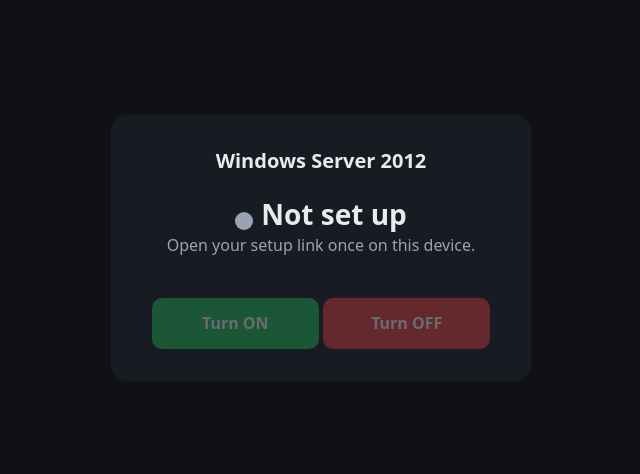
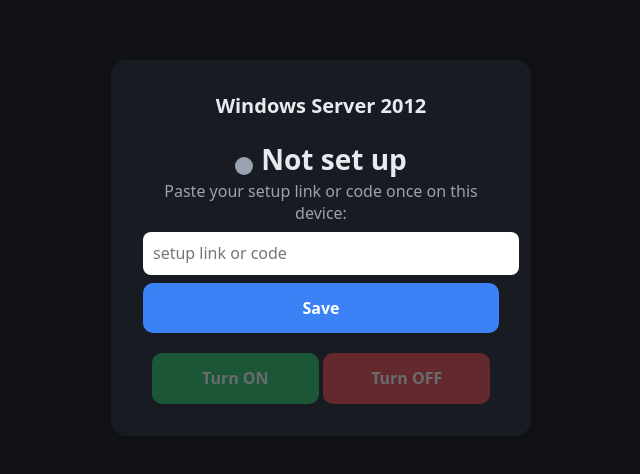
Before and after one commit to kburchett/server-control, a plain HTML site: page index.html in a window 1280 px wide. Shown: the part 152-626 px from the top of the page, without its empty margins (319-959 px from the left). Drawn offline with Linux system fonts and the light colour scheme.

Commit message:
paste-to-setup box

```diff
--- a/index.html
+++ b/index.html
@@ -63,6 +63,12 @@
 }
 $('on').onclick = () => power('start');
 $('off').onclick = () => power('stop');
-if (!TOKEN) { $('state').textContent = 'Not set up'; $('hint').textContent = 'Open your setup link once on this device.'; $('on').disabled = $('off').disabled = true; }
+if (!TOKEN) {
+  $('state').textContent = 'Not set up';
+  $('hint').innerHTML = 'Paste your setup link or code once on this device:<br><input id="code" style="width:100%;margin-top:8px;padding:10px;border-radius:8px;border:0;font:inherit" placeholder="setup link or code"><button id="save" style="width:100%;margin-top:8px;background:#3b82f6">Save</button>';
+  $('on').disabled = $('off').disabled = true;
+  $('save').onclick = () => { const v = $('code').value.trim(); const c = (v.match(/k=([A-Za-z0-9+/=]+)/) || [, v])[1];
+    try { atob(c); localStorage.setItem('k', c); location.reload(); } catch (e) { $('code').value = ''; $('code').placeholder = 'That code is not valid - try again'; } };
+}
 else { refresh(); setInterval(refresh, 5000); }
 </script></body></html>
```
